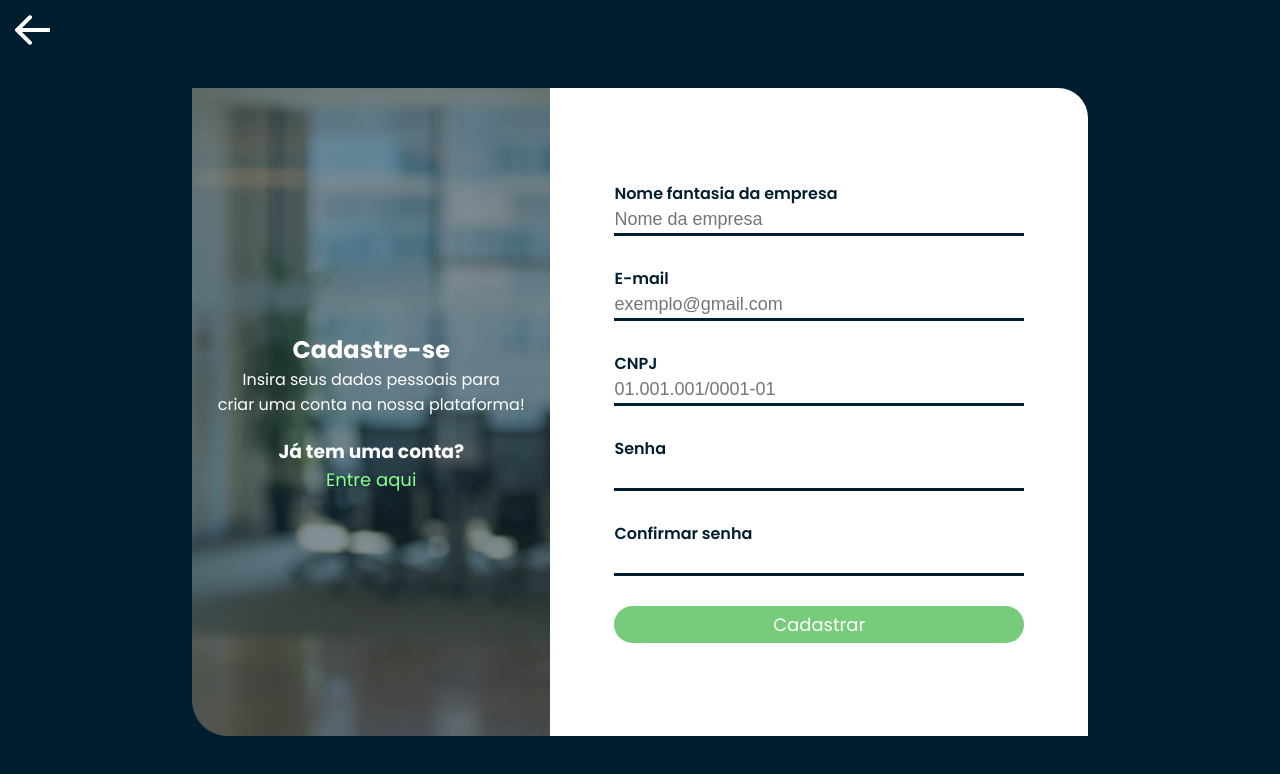
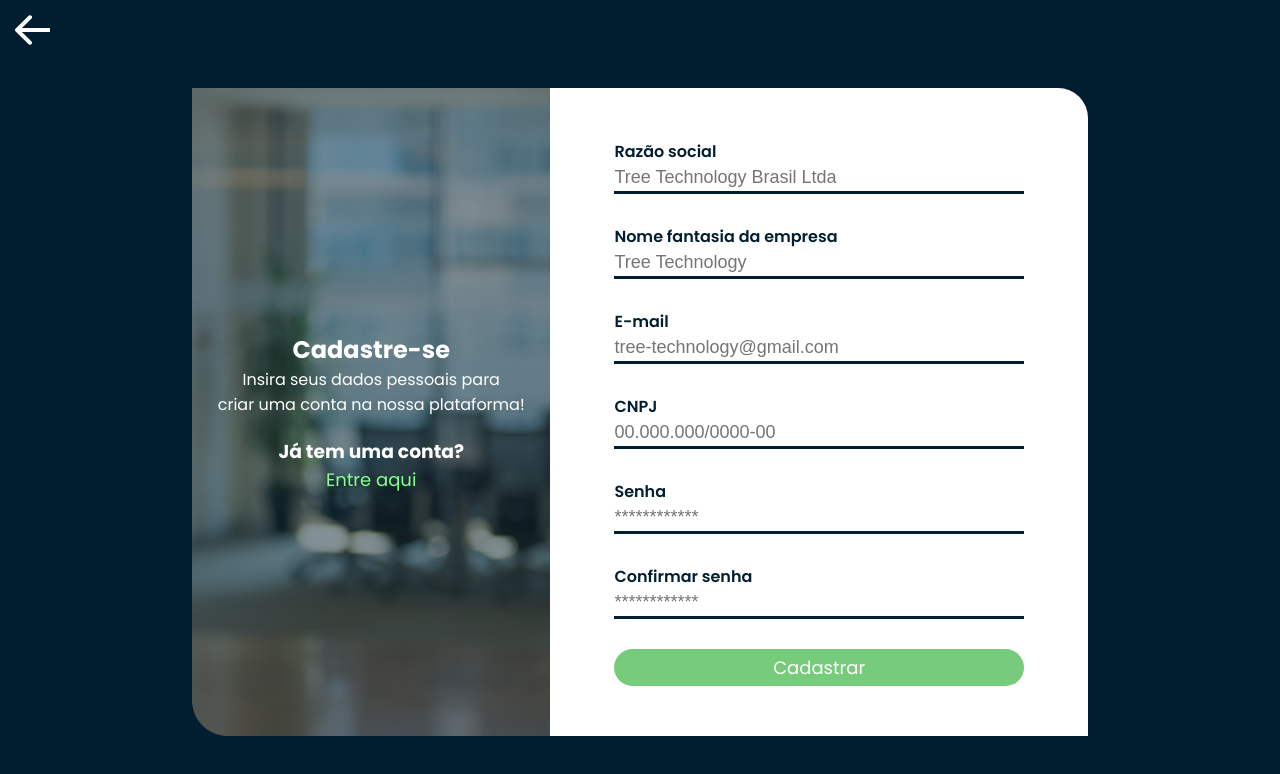
Before and after one commit to Grupo-4-Tree-Technology/Tree-Technology, a website: page public/cadastro-login.html in a window 1280 px wide. Drawn offline with Linux system fonts and the light colour scheme.

Commit message:
adição do input razao social e alteração dos placeholders da tela cadastro

```diff
--- a/public/cadastro-login.html
+++ b/public/cadastro-login.html
@@ -30,20 +30,23 @@
             <div class="second-column">
 
                 <div class="forms">
+                    <span>Razão social</span>
+                    <input type="text" id="nome" placeholder="Tree Technology Brasil Ltda">
+
                     <span>Nome fantasia da empresa</span>
-                    <input type="text" id="nome" placeholder="Nome da empresa">
+                    <input type="text" id="nome" placeholder="Tree Technology">
 
                     <span>E-mail</span>
-                    <input type="email" id="email" placeholder="exemplo@gmail.com">
+                    <input type="email" id="email" placeholder="tree-technology@gmail.com">
 
                     <span>CNPJ</span>
-                    <input type="email" id="cnpj" placeholder="01.001.001/0001-01" maxlength="14">
+                    <input type="email" id="cnpj" placeholder="00.000.000/0000-00" maxlength="14">
 
                     <span>Senha</span>
-                    <input type="password" id="senha">
+                    <input type="password" id="senha" placeholder="************">
 
                     <span>Confirmar senha</span>
-                    <input type="password" id="confirma-senha">
+                    <input type="password" id="confirma-senha" placeholder="************">
 
                     <div id="mensagem"></div>
 
```
